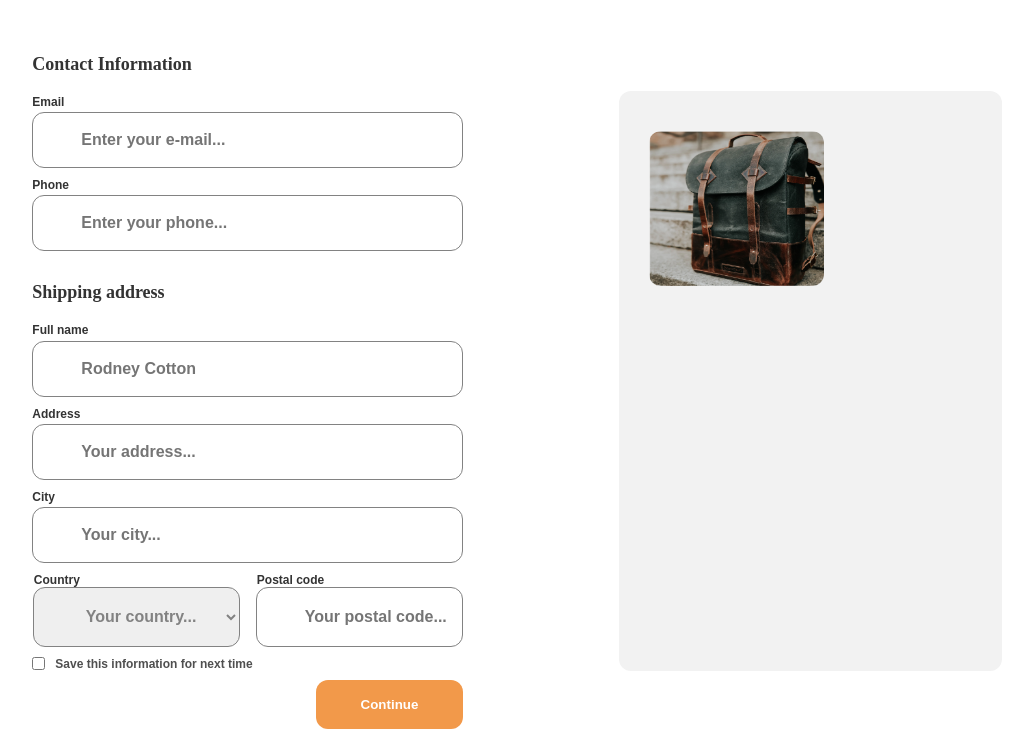
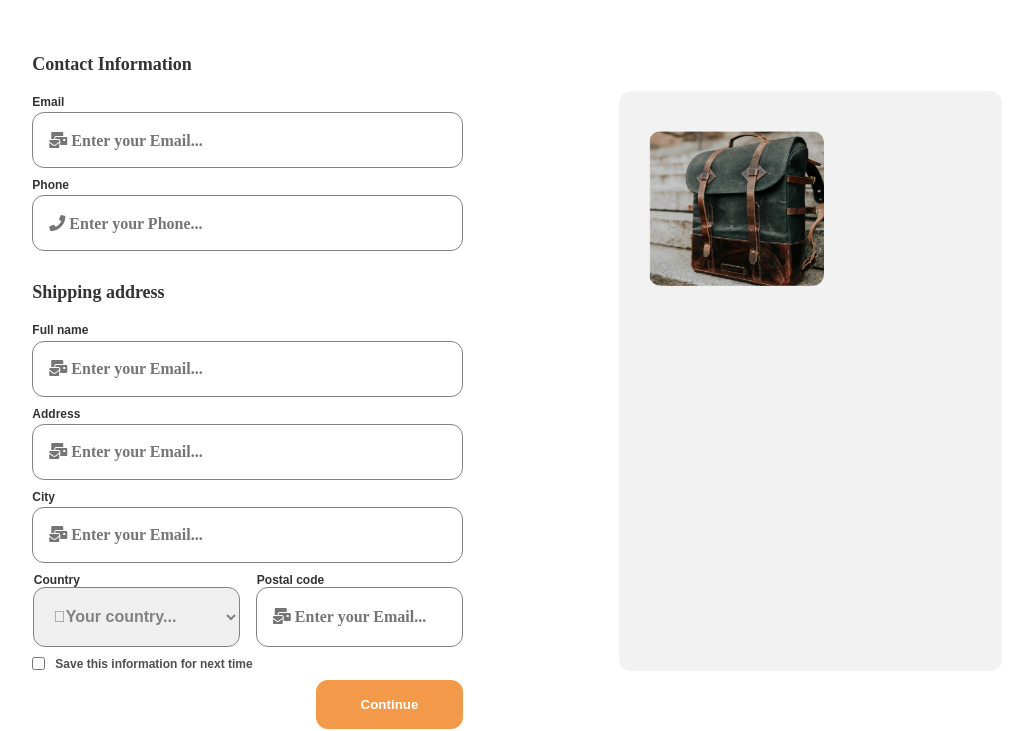
Before and after one commit to tonsvz/chekout-page, a plain HTML site: page index.html in a window 1280 px wide. Shown: the part 76-807 px from the top of the page, without its empty margins (123-1156 px from the left). Drawn offline with Linux system fonts and the light colour scheme.

Commit message:
fa added

```diff
--- a/assets/css/style.css
+++ b/assets/css/style.css
@@ -36,7 +36,7 @@ h1 {
 
 input,
 select {
-  padding: 1rem 1rem 1rem 3rem;
+  padding: 1rem 1rem 1rem 1rem;
   border-radius: 12px;
   border: 1px solid var(--primary-font-color);
   width: 431px;
@@ -46,6 +46,10 @@ select {
   color: var(--primary-font-color);
   font-size: 1rem;
   margin-bottom: 10px;
+}
+
+.fa {
+  font-weight: 600 !important;
 }
 .header-title {
   padding: 36px;
--- a/index.html
+++ b/index.html
@@ -5,6 +5,11 @@
     <meta http-equiv="X-UA-Compatible" content="IE=edge" />
     <meta name="viewport" content="width=device-width, initial-scale=1.0" />
     <link rel="stylesheet" href="/assets/css/style.css" />
+
+    <link
+      rel="stylesheet"
+      href="https://use.fontawesome.com/releases/v5.8.1/css/solid.css"
+    />
     <title>Checkout Page</title>
   </head>
   <body>
@@ -21,21 +26,22 @@
 
             <div class="contact-form">
               <label for="fname">Email</label>
+
               <input
                 type="text"
-                name="f-email"
-                aria-required=""
-                placeholder="Enter your e-mail..."
-                id=""
+                class="fa"
+                placeholder="&#xf674; Enter your Email..."
+                style="font-family: Montserrat, 'Font Awesome 5 Free'"
               />
             </div>
             <div class="contact-form">
               <label for="f-phone">Phone</label>
               <input
                 type="text"
-                name="f-phone"
-                placeholder="Enter your phone..."
-                id=""
+                class="fa"
+                required
+                placeholder="&#xf095; Enter your Phone..."
+                style="font-family: Montserrat, 'Font Awesome 5 Free'"
               />
             </div>
           </div>
@@ -49,34 +55,36 @@
               <label for="fname">Full name</label>
               <input
                 type="text"
-                name="f-name"
-                placeholder="Rodney Cotton"
-                id=""
+                class="fa"
+                placeholder="&#xf674; Enter your Email..."
+                style="font-family: Montserrat, 'Font Awesome 5 Free'"
               />
             </div>
             <div class="shipping-form">
               <label for="fname">Address</label>
               <input
                 type="text"
-                name="f-address"
-                placeholder="Your address..."
-                id=""
+                class="fa"
+                placeholder="&#xf674; Enter your Email..."
+                style="font-family: Montserrat, 'Font Awesome 5 Free'"
               />
             </div>
             <div class="shipping-form">
               <label for="f-phone">City</label>
               <input
                 type="text"
-                name="f-city"
-                placeholder="Your city..."
-                id=""
+                class="fa"
+                placeholder="&#xf674; Enter your Email..."
+                style="font-family: Montserrat, 'Font Awesome 5 Free'"
               />
             </div>
             <div class="shipping-form-dual-container">
               <div class="shipping-form-dual">
                 <label for="f-phone">Country</label>
                 <select id="cars">
-                  <option value="volvo">Your country...</option>
+                  <option value="volvo" class="fa" place>
+                    &#xf0ac;Your country...
+                  </option>
                   <option value="saab">Egypt</option>
                   <option value="opel">Chile</option>
                   <option value="audi">Colombia</option>
@@ -86,9 +94,9 @@
                 <label for="f-phone">Postal code</label>
                 <input
                   type="text"
-                  name="f-city"
-                  placeholder="Your postal code..."
-                  id=""
+                  class="fa"
+                  placeholder="&#xf674; Enter your Email..."
+                  style="font-family: Montserrat, 'Font Awesome 5 Free'"
                 />
               </div>
             </div>
```
